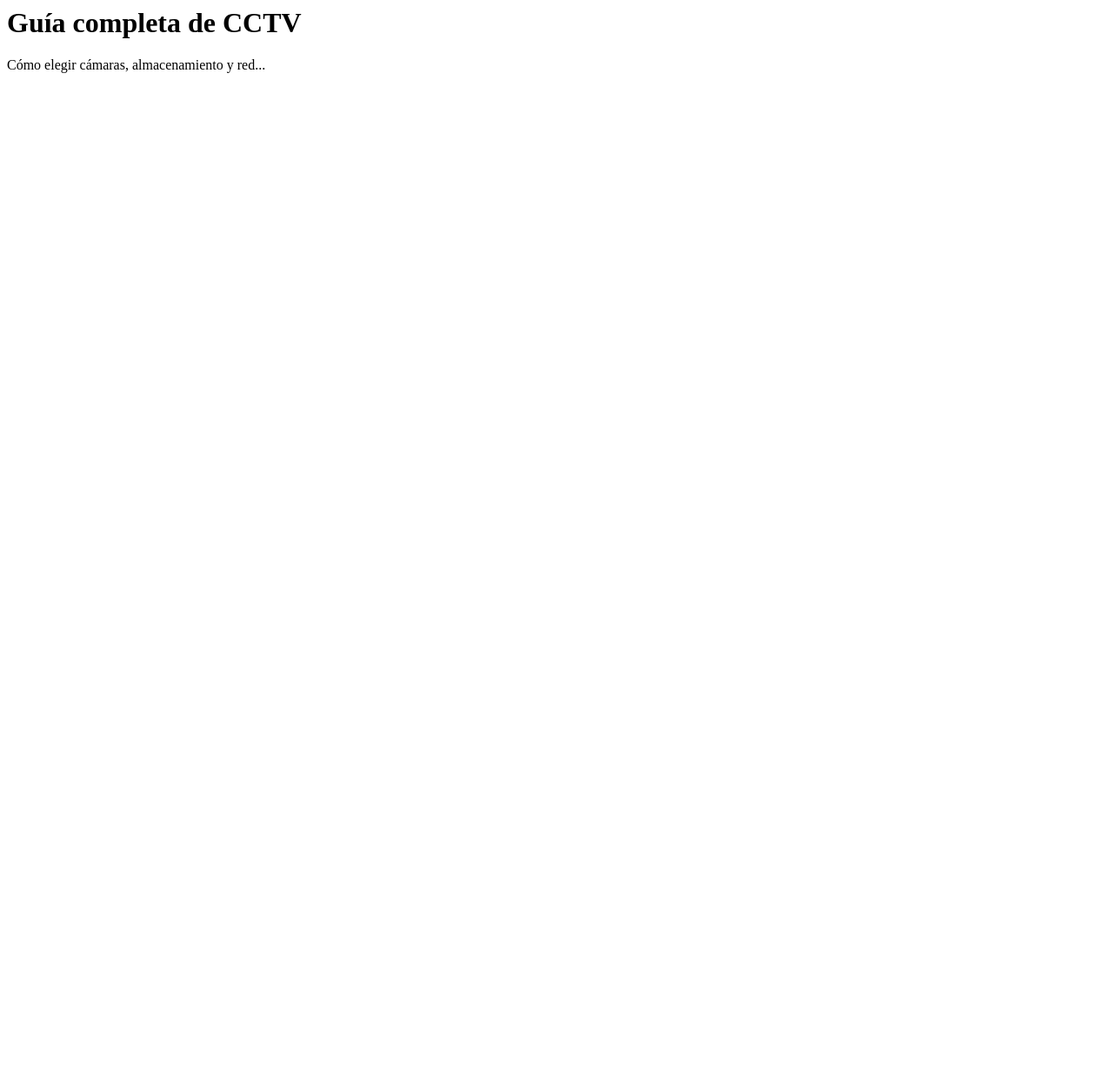
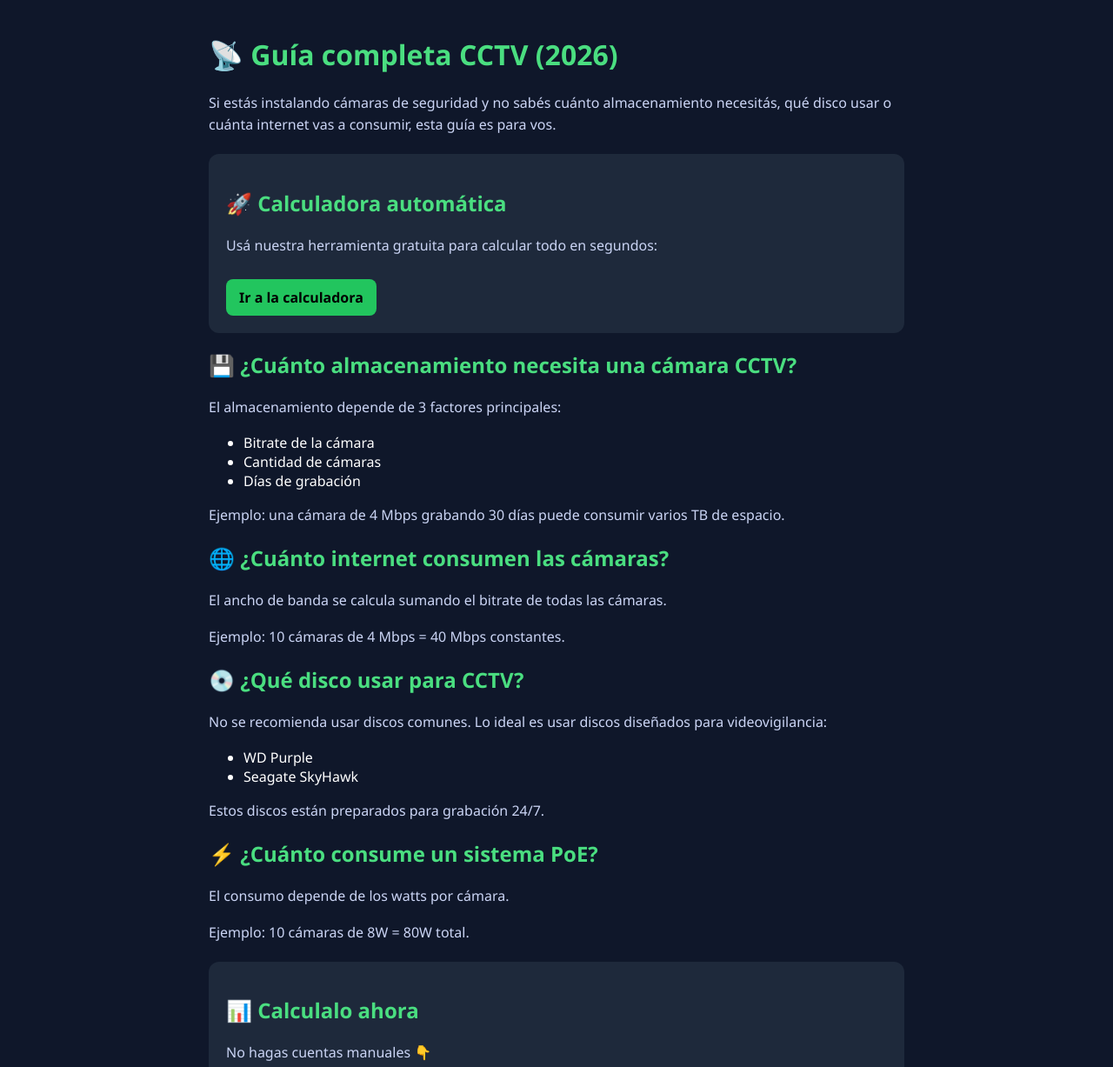
Before and after one commit to MEGimenezGaitan/CalculatorCCTV, a plain HTML site: page guia-cctv.html in a window 1280 px wide. Shown: the top 1227 px of the page at 87% size. Before the commit the page ends 800 px from the top, so only its background shows below. Drawn offline with Linux system fonts and the light colour scheme.

Commit message:
agrego calculadora internet cctv

```diff
--- a/guia-cctv.html
+++ b/guia-cctv.html
@@ -1,2 +1,157 @@
-<h1>Guía completa de CCTV</h1>
-<p>Cómo elegir cámaras, almacenamiento y red...</p>
+<!DOCTYPE html>
+<html lang="es">
+<head>
+  <meta charset="UTF-8">
+  <title>Guía CCTV 2026: Cómo calcular almacenamiento, internet y discos</title>
+
+  <meta name="viewport" content="width=device-width, initial-scale=1.0">
+
+  <!-- SEO -->
+  <meta name="description" content="Guía completa CCTV: aprende a calcular almacenamiento, ancho de banda y elegir discos para cámaras IP.">
+  <meta name="keywords" content="guia cctv, almacenamiento camaras ip, bitrate cctv, discos nvr, ancho de banda camaras">
+
+  <!-- Adsense -->
+  <script async src="https://pagead2.googlesyndication.com/pagead/js/adsbygoogle.js?client=ca-pub-7127073207220817"
+  crossorigin="anonymous"></script>
+
+  <style>
+    body {
+      font-family: 'Segoe UI', sans-serif;
+      background: #0f172a;
+      color: white;
+      margin: 0;
+    }
+
+    .container {
+      max-width: 800px;
+      margin: auto;
+      padding: 20px;
+    }
+
+    h1, h2, h3 {
+      color: #4ade80;
+    }
+
+    p {
+      line-height: 1.6;
+      color: #cbd5f5;
+    }
+
+    a {
+      color: #4ade80;
+    }
+
+    .card {
+      background: #1e293b;
+      padding: 20px;
+      border-radius: 12px;
+      margin: 20px 0;
+    }
+
+    .btn {
+      display: inline-block;
+      background: #22c55e;
+      color: black;
+      padding: 10px 15px;
+      border-radius: 8px;
+      text-decoration: none;
+      font-weight: bold;
+      margin-top: 10px;
+    }
+
+    .btn:hover {
+      background: #16a34a;
+    }
+  </style>
+</head>
+
+<body>
+
+<div class="container">
+
+  <h1>📡 Guía completa CCTV (2026)</h1>
+
+  <p>
+  Si estás instalando cámaras de seguridad y no sabés cuánto almacenamiento necesitás,
+  qué disco usar o cuánta internet vas a consumir, esta guía es para vos.
+  </p>
+
+  <!-- CTA -->
+  <div class="card">
+    <h2>🚀 Calculadora automática</h2>
+    <p>Usá nuestra herramienta gratuita para calcular todo en segundos:</p>
+    <a class="btn" href="https://calculator-cctv-free.vercel.app/">Ir a la calculadora</a>
+  </div>
+
+  <h2>💾 ¿Cuánto almacenamiento necesita una cámara CCTV?</h2>
+
+  <p>
+  El almacenamiento depende de 3 factores principales:
+  </p>
+
+  <ul>
+    <li>Bitrate de la cámara</li>
+    <li>Cantidad de cámaras</li>
+    <li>Días de grabación</li>
+  </ul>
+
+  <p>
+  Ejemplo: una cámara de 4 Mbps grabando 30 días puede consumir varios TB de espacio.
+  </p>
+
+  <h2>🌐 ¿Cuánto internet consumen las cámaras?</h2>
+
+  <p>
+  El ancho de banda se calcula sumando el bitrate de todas las cámaras.
+  </p>
+
+  <p>
+  Ejemplo: 10 cámaras de 4 Mbps = 40 Mbps constantes.
+  </p>
+
+  <h2>💿 ¿Qué disco usar para CCTV?</h2>
+
+  <p>
+  No se recomienda usar discos comunes. Lo ideal es usar discos diseñados para videovigilancia:
+  </p>
+
+  <ul>
+    <li>WD Purple</li>
+    <li>Seagate SkyHawk</li>
+  </ul>
+
+  <p>
+  Estos discos están preparados para grabación 24/7.
+  </p>
+
+  <h2>⚡ ¿Cuánto consume un sistema PoE?</h2>
+
+  <p>
+  El consumo depende de los watts por cámara.
+  </p>
+
+  <p>
+  Ejemplo: 10 cámaras de 8W = 80W total.
+  </p>
+
+  <!-- SEGUNDO CTA -->
+  <div class="card">
+    <h2>📊 Calculalo ahora</h2>
+    <p>No hagas cuentas manuales 👇</p>
+    <a class="btn" href="https://calculator-cctv-free.vercel.app/">Usar calculadora CCTV</a>
+  </div>
+
+  <h2>📈 Conclusión</h2>
+
+  <p>
+  Tener bien calculado el almacenamiento, ancho de banda y consumo es clave para evitar problemas en instalaciones CCTV.
+  </p>
+
+  <p>
+  Usá herramientas automáticas para ahorrar tiempo y evitar errores.
+  </p>
+
+</div>
+
+</body>
+</html>
```
Also changed, not shown: index.html (+1 -1 lines).
